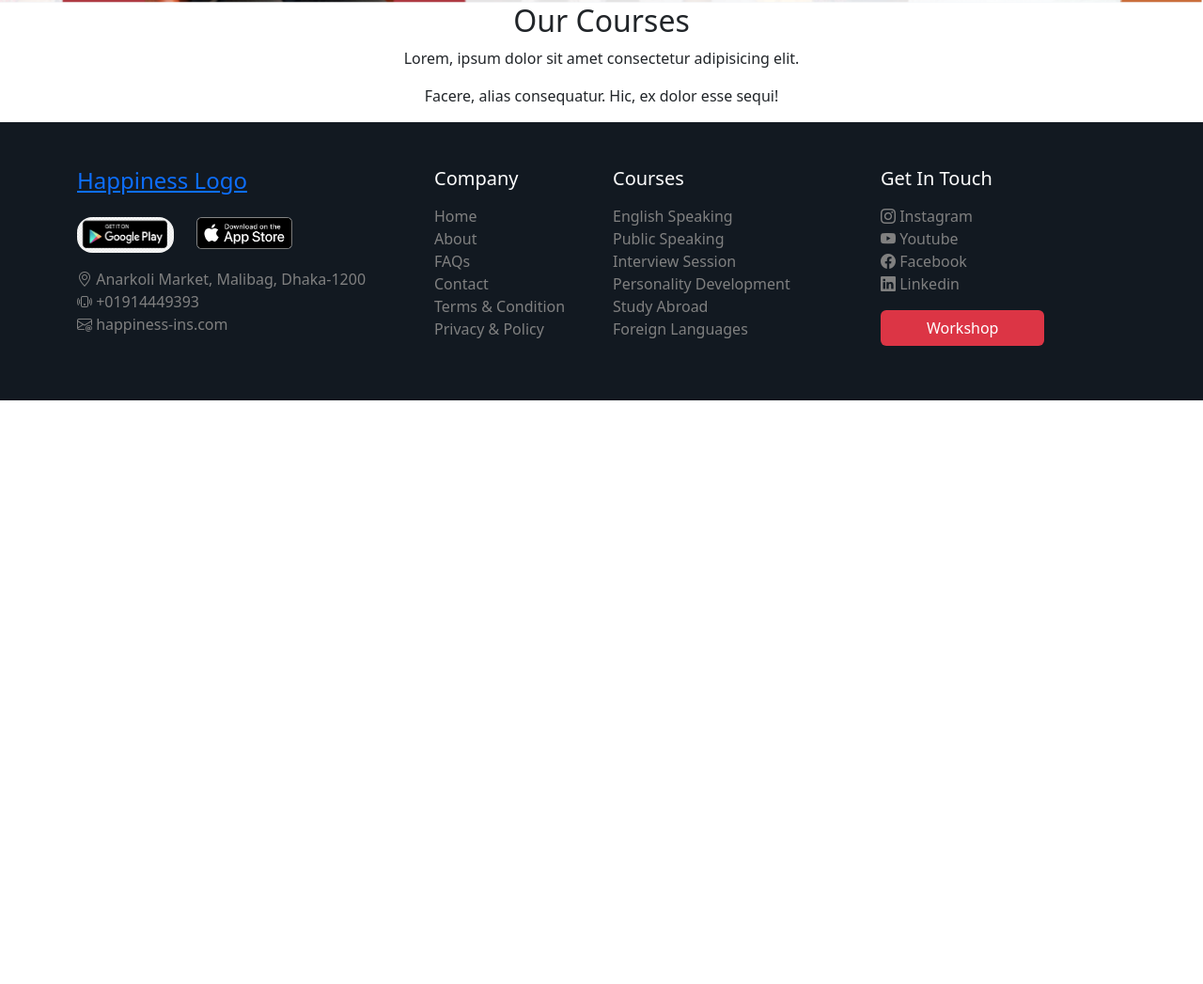
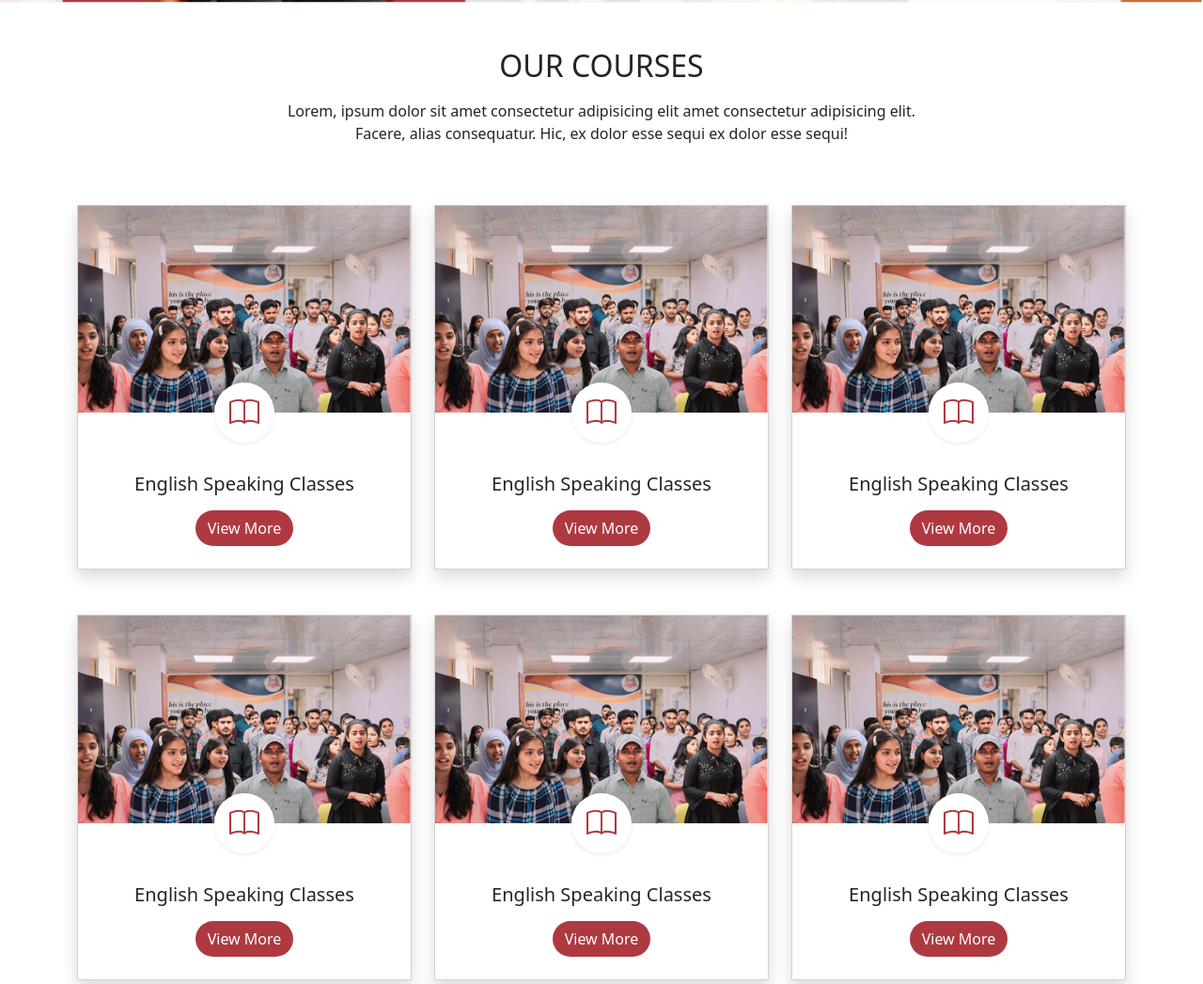
Before and after one commit to Masudrana93/happiness-institute, a plain HTML site: page index.html in a window 1280 px wide. Shown: the part 435-1482 px from the top of the page at 94% size. Before the commit the page ends 861 px from the top, so only its background shows below. Drawn offline with nearby package versions, Linux system fonts and the light colour scheme.

Commit message:
our courses part done

```diff
--- a/index.html
+++ b/index.html
@@ -229,16 +229,107 @@
 
     <!--***** Our courses section start  ******-->
 
-    <div class="container-fluid">
+    <div class="container-fluid my-5">
         <div class="container">
             <div class="row">
-                <div class="col-12">
-                    <h2 class="d-flex justify-content-center">Our Courses</h2>
-                    <p class="d-flex justify-content-center align-items-center">Lorem, ipsum dolor sit amet consectetur adipisicing elit. </p>
-                    <p class="d-flex justify-content-center"> Facere, alias consequatur. Hic, ex dolor esse sequi!</p>
-
+                <div class="col-12 mb-5">
+                    <h2 class="text-center mb-3">OUR COURSES</h2>
+                    <p class="text-center">
+                        Lorem, ipsum dolor sit amet consectetur
+                        adipisicing elit amet consectetur adipisicing elit.
+                        <br>
+                        Facere, alias consequatur. Hic, ex dolor esse sequi ex
+                        dolor esse sequi!
+                    </p>
 
                 </div>
+
+                <!--** photo-card start ** -->
+
+                <!-- item start  -->
+                <div class="col-md-4">
+                    <div class="card shadow rounded-0">
+                        <img src="images/our_courses_1.jpg" class="card-img-top rounded-0" alt="...">
+                        <div class="card-body view-btn-hover d-flex flex-column justify-content-center align-items-center position-relative pb-4">
+                            <div class="position-absolute top-0 start-50 translate-middle bg-white px-3 py-2 rounded-circle shadow-sm"><i class="bi bi-book fs-2 icon-color"></i></div>
+                            <h5 class="card-title mt-5 mb-3">English Speaking Classes</h5>
+                            <a href="#" class="btn rounded-pill brand-color">View More</a>
+                        </div>
+
+                    </div>
+                </div>
+                <!-- item end  -->
+
+                <!-- item start  -->
+                <div class="col-md-4">
+                    <div class="card shadow rounded-0">
+                        <img src="images/our_courses_1.jpg" class="card-img-top rounded-0" alt="...">
+                        <div class="card-body view-btn-hover d-flex flex-column justify-content-center align-items-center position-relative pb-4">
+                            <div class="position-absolute top-0 start-50 translate-middle bg-white px-3 py-2 rounded-circle shadow-sm"><i class="bi bi-book fs-2 icon-color"></i></div>
+                            <h5 class="card-title mt-5 mb-3">English Speaking Classes</h5>
+                            <a href="#" class="btn rounded-pill brand-color">View More</a>
+                        </div>
+
+                    </div>
+                </div>
+                <!-- item end  -->
+
+                <!-- item start  -->
+                <div class="col-md-4">
+                    <div class="card shadow rounded-0">
+                        <img src="images/our_courses_1.jpg" class="card-img-top rounded-0" alt="...">
+                        <div class="card-body view-btn-hover d-flex flex-column justify-content-center align-items-center position-relative pb-4">
+                            <div class="position-absolute top-0 start-50 translate-middle bg-white px-3 py-2 rounded-circle shadow-sm"><i class="bi bi-book fs-2 icon-color"></i></div>
+                            <h5 class="card-title mt-5 mb-3">English Speaking Classes</h5>
+                            <a href="#" class="btn rounded-pill brand-color">View More</a>
+                        </div>
+
+                    </div>
+                </div>
+                <!-- item end  -->
+
+                <!-- item start  -->
+                <div class="col-md-4 mt-5">
+                    <div class="card shadow rounded-0">
+                        <img src="images/our_courses_1.jpg" class="card-img-top rounded-0" alt="...">
+                        <div class="card-body view-btn-hover d-flex flex-column justify-content-center align-items-center position-relative pb-4">
+                            <div class="position-absolute top-0 start-50 translate-middle bg-white px-3 py-2 rounded-circle shadow-sm"><i class="bi bi-book fs-2 icon-color"></i></div>
+                            <h5 class="card-title mt-5 mb-3">English Speaking Classes</h5>
+                            <a href="#" class="btn rounded-pill brand-color">View More</a>
+                        </div>
+
+                    </div>
+                </div>
+                <!-- item end  -->
+
+                <!-- item start  -->
+                <div class="col-md-4 mt-5">
+                    <div class="card shadow rounded-0">
+                        <img src="images/our_courses_1.jpg" class="card-img-top rounded-0" alt="...">
+                        <div class="card-body view-btn-hover d-flex flex-column justify-content-center align-items-center position-relative pb-4">
+                            <div class="position-absolute top-0 start-50 translate-middle bg-white px-3 py-2 rounded-circle shadow-sm"><i class="bi bi-book fs-2 icon-color"></i></div>
+                            <h5 class="card-title mt-5 mb-3">English Speaking Classes</h5>
+                            <a href="#" class="btn rounded-pill brand-color">View More</a>
+                        </div>
+
+                    </div>
+                </div>
+                <!-- item end  -->
+
+                <!-- item start  -->
+                <div class="col-md-4 mt-5">
+                    <div class="card shadow rounded-0">
+                        <img src="images/our_courses_1.jpg" class="card-img-top rounded-0" alt="...">
+                        <div class="card-body view-btn-hover d-flex flex-column justify-content-center align-items-center position-relative pb-4">
+                            <div class="position-absolute top-0 start-50 translate-middle bg-white px-3 py-2 rounded-circle shadow-sm"><i class="bi bi-book fs-2 icon-color"></i></div>
+                            <h5 class="card-title mt-5 mb-3">English Speaking Classes</h5>
+                            <a href="#" class="btn rounded-pill brand-color">View More</a>
+                        </div>
+
+                    </div>
+                </div>
+                <!-- item end  -->
+                <!--** photo-card end ** -->
             </div>
         </div>
     </div>
--- a/style.css
+++ b/style.css
@@ -1,3 +1,11 @@
+.brand-color{
+    background-color: #AE3941;
+    color: white;
+}
+.icon-color{
+    color: #AE3941;
+}
+
 /* header top CSS Start */
 .top-menu ul li a {
     text-decoration: none;
@@ -80,6 +88,8 @@
 }
 /* Footer CSS End  */
 
+
+
 /* Welcome section CSS Start  */
 
 
@@ -100,3 +110,12 @@
     height: 400px;
 
 } */
+
+/*** our courses section css start  ***/
+.view-btn-hover a:hover{
+background-color: #AE3941;
+color: yellow;
+
+}
+
+/*** our courses section css end  ***/
```
Also changed, not shown: images/our_courses_1.jpg (added), images/our_courses_2.jpg (added), images/our_courses_3.jpg (added).
